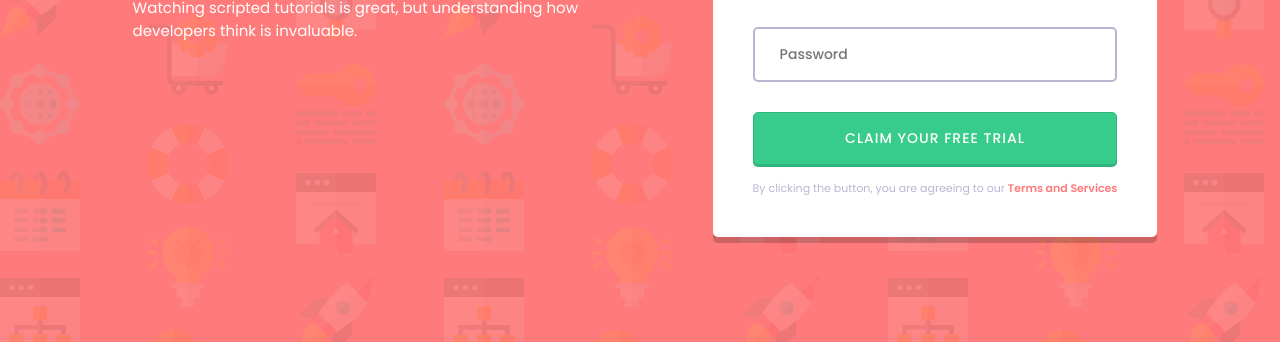
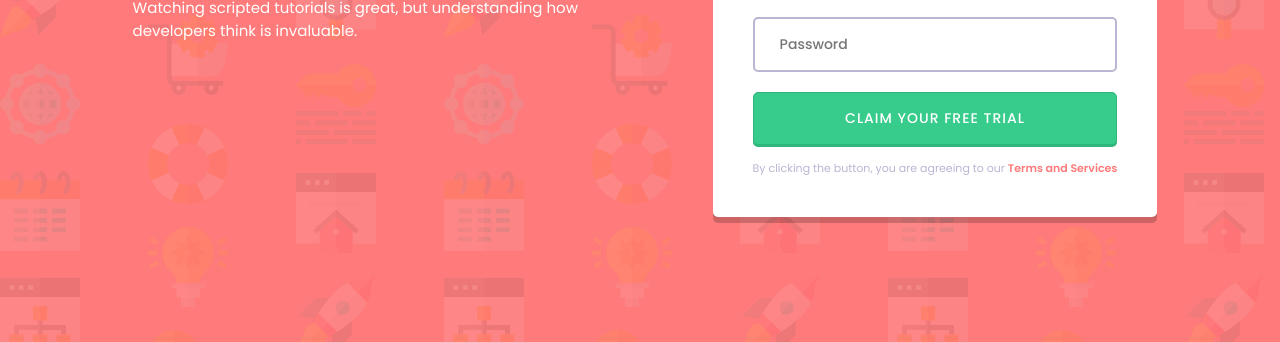
Before and after one commit to SheldonFam/Intro-Component-with-sign-up-form, a plain HTML site: page index.html in a window 1280 px wide. Shown: the part 458-800 px from the top of the page. Drawn offline with Linux system fonts and the light colour scheme.

Commit message:
Update style.css

```diff
--- a/style.css
+++ b/style.css
@@ -43,10 +43,10 @@ body {
   padding: 40px;
   text-align: center;
 }
-
+/*
 .box p {
   margin: 0;
-}
+} */
 
 .blue-box {
   background-color: hsl(248, 32%, 49%);
@@ -56,7 +56,7 @@ body {
 
 .form-control {
   position: relative;
-  margin-bottom: 30px;
+  margin-bottom: 20px;
 }
 
 .form-control small {
@@ -137,7 +137,7 @@ form span {
   border: 2px solid hsl(154, 59%, 51%);
 }
 
-@media (max-width: 900px) {
+@media (max-width: 500px) {
   body {
     background-image: url(./images/bg-intro-mobile.png);
     background-color: hsl(0, 100%, 74%);
```
